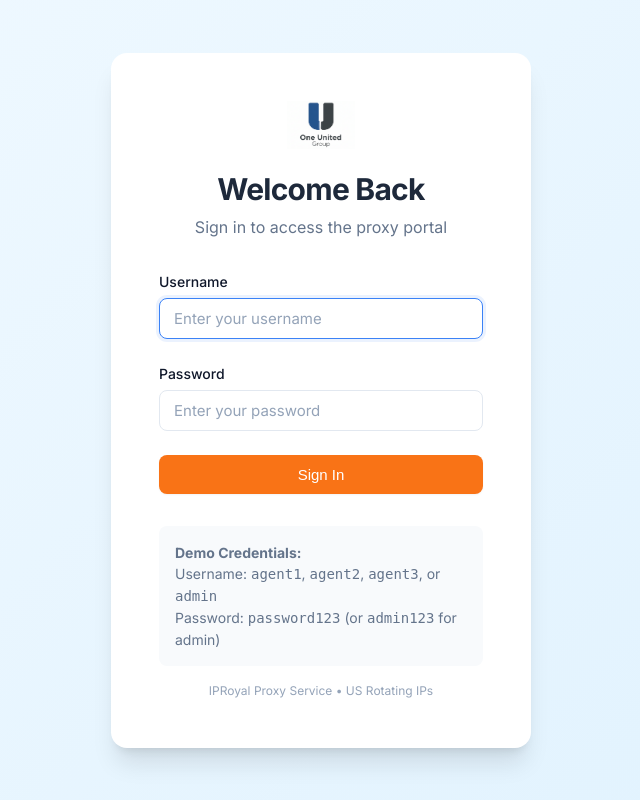
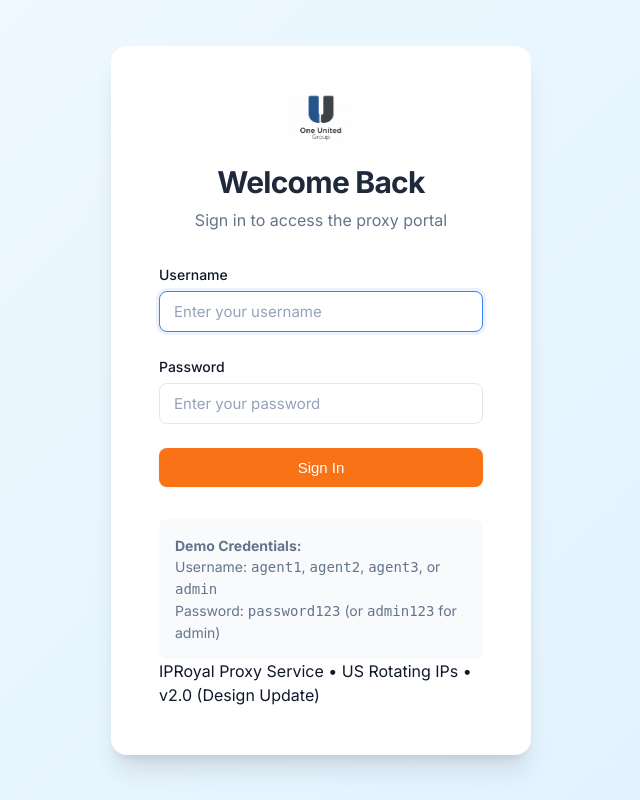
Before and after one commit to bbarnes4318/medicare-arron, a Flask app: page /login in a window 1280 px wide. Shown: the whole page, without its empty margins (319-959 px from the left). Run offline with Flask 3, Linux system fonts and the light colour scheme; some libraries are stand-ins or nearby versions.

Commit message:
Add v2.0 version marker to login page for deployment verification

```diff
--- a/templates/login.html
+++ b/templates/login.html
@@ -45,8 +45,7 @@
                 </div>
             </div>
 
-            <div class="text-center mt-4" style="font-size: 0.75rem; color: var(--text-light);">
-                IPRoyal Proxy Service • US Rotating IPs
+                IPRoyal Proxy Service • US Rotating IPs • v2.0 (Design Update)
             </div>
         </div>
     </div>
```
